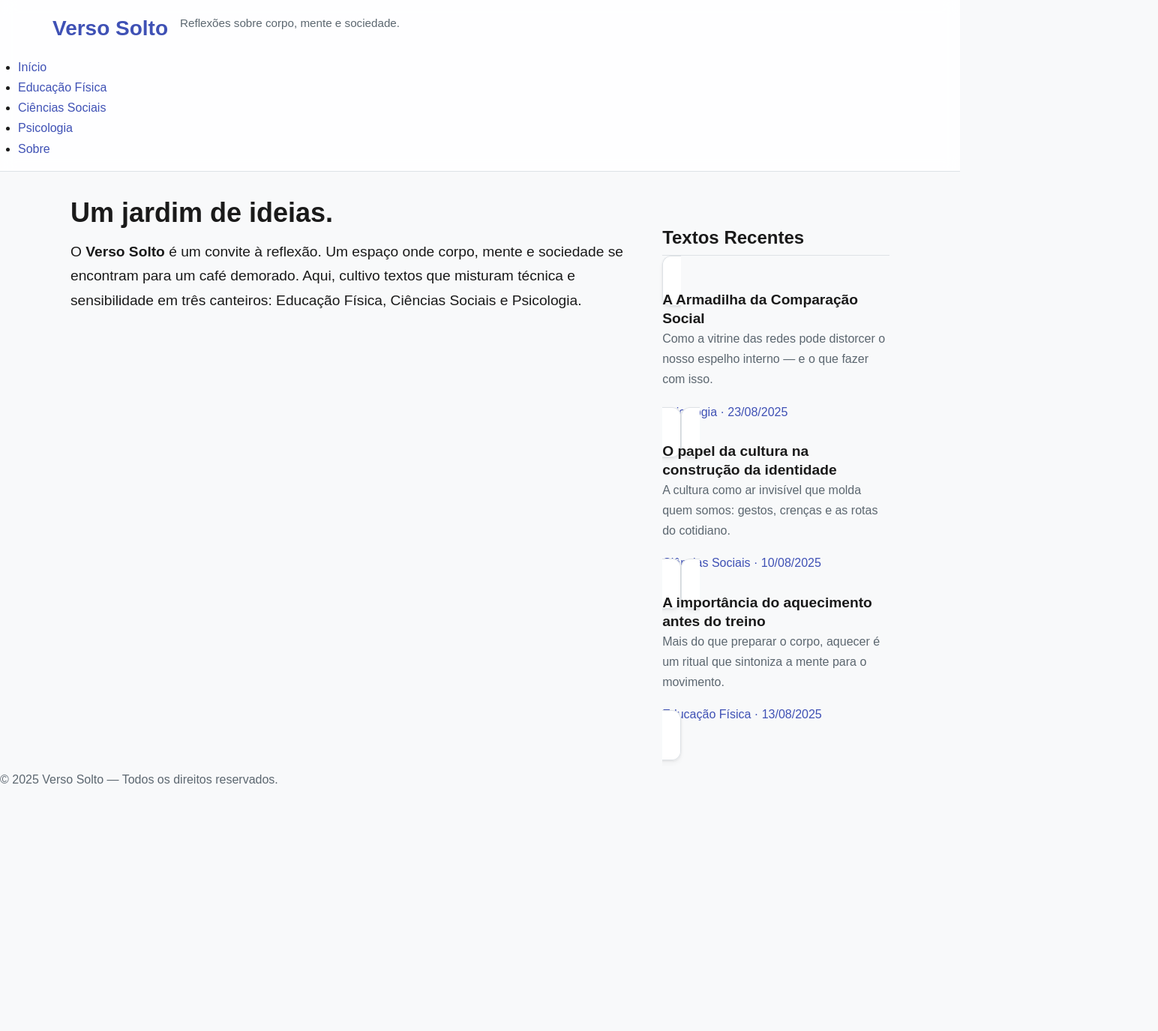
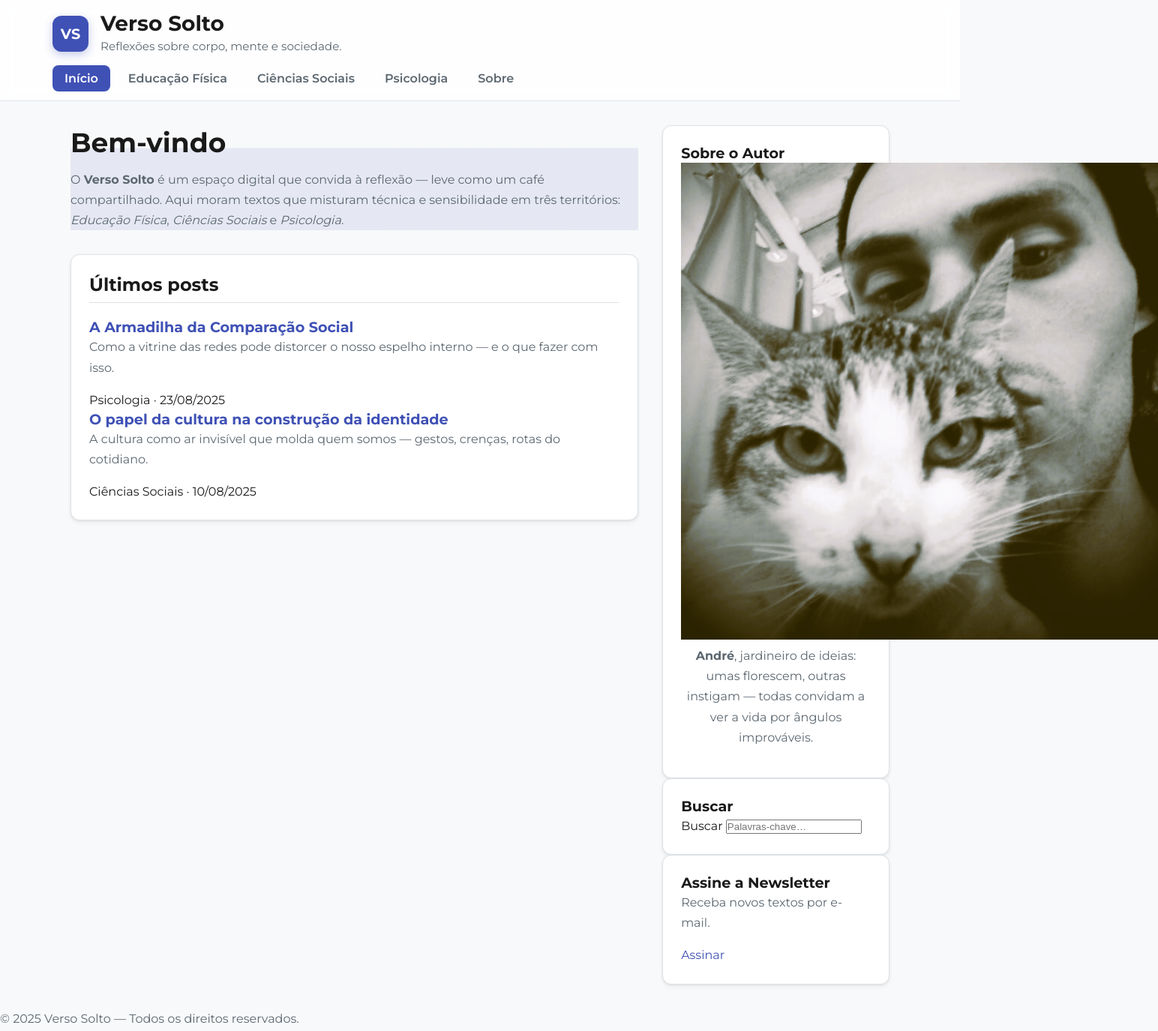
Before and after one commit to VersoSolto/VersoSolto.github.io, a plain HTML site: page index.html in a window 1280 px wide. Shown: the whole page at 75% size, 1544 px wide, since content can reach past the window. Before the commit the page ends 1069 px from the top, so only its background shows below. Drawn offline with Linux system fonts and the light colour scheme.

Commit message:
Update index.html

```diff
--- a/index.html
+++ b/index.html
@@ -4,22 +4,23 @@
   <meta charset="UTF-8" />
   <meta name="viewport" content="width=device-width, initial-scale=1" />
   <title>Verso Solto | Reflexões sobre corpo, mente e sociedade</title>
-  <meta name="description" content="Um jardim de ideias sobre Educação Física, Ciências Sociais e Psicologia." />
+  <meta name="description" content="Verso Solto — textos sobre Educação Física, Ciências Sociais e Psicologia. Um espaço leve, poético e acolhedor." />
   <link rel="stylesheet" href="style.css" />
   <link rel="preconnect" href="https://fonts.googleapis.com">
   <link rel="preconnect" href="https://fonts.gstatic.com" crossorigin>
-  <link href="https://fonts.googleapis.com/css2?family=Inter:wght@400;500;700&family=Lora:wght@400;700&display=swap" rel="stylesheet">
+  <link href="https://fonts.googleapis.com/css2?family=Montserrat:wght@400;500;600;700&display=swap" rel="stylesheet">
 </head>
 <body>
-
-  <header class="site-header">
-    <div class="header-content">
+  <header>
     <div class="brand">
-        <a href="index.html" class="site-title">Verso Solto</a>
-        <p class="tagline">Reflexões sobre corpo, mente e sociedade.</p>
+      <div class="logo" aria-hidden="true">VS</div>
+      <div>
+        <div class="site-title">Verso Solto</div>
+        <div class="tagline">Reflexões sobre corpo, mente e sociedade.</div>
       </div>
-      <nav class="main-nav" aria-label="Navegação principal">
-        <ul>
+    </div>
+    <nav aria-label="Navegação principal">
+      <ul class="nav">
         <li><a href="index.html" class="active">Início</a></li>
         <li><a href="educacao-fisica.html">Educação Física</a></li>
         <li><a href="ciencias-sociais.html">Ciências Sociais</a></li>
@@ -27,41 +28,57 @@
         <li><a href="sobre.html">Sobre</a></li>
       </ul>
     </nav>
-    </div>
   </header>
 
-  <main class="container">
-    <section aria-label="Apresentação">
-      <h1>Um jardim de ideias.</h1>
-      <p style="font-size: 1.2rem; color: var(--primary-text);">O <strong>Verso Solto</strong> é um convite à reflexão. Um espaço onde corpo, mente e sociedade se encontram para um café demorado. Aqui, cultivo textos que misturam técnica e sensibilidade em três canteiros: Educação Física, Ciências Sociais e Psicologia.</p>
+  <div class="container">
+    <main>
+      <section class="paper" aria-label="Apresentação">
+        <h1>Bem-vindo</h1>
+        <p>O <strong>Verso Solto</strong> é um espaço digital que convida à reflexão — leve como um café compartilhado. Aqui moram textos que misturam técnica e sensibilidade em três territórios: <em>Educação Física</em>, <em>Ciências Sociais</em> e <em>Psicologia</em>.</p>
       </section>
 
-    <section aria-label="Últimos posts" style="margin-top: 40px;">
-      <h2>Textos Recentes</h2>
+      <section class="card" style="margin-top: 2rem;" aria-label="Últimos posts">
+        <h2>Últimos posts</h2>
 
-      <a href="psicologia/post1.html" class="card">
-        <h3>A Armadilha da Comparação Social</h3>
+        <article class="post">
+          <h3 class="post-title"><a href="psicologia/post1.html">A Armadilha da Comparação Social</a></h3>
           <p class="post-excerpt">Como a vitrine das redes pode distorcer o nosso espelho interno — e o que fazer com isso.</p>
           <div class="post-meta">Psicologia · 23/08/2025</div>
-      </a>
+        </article>
 
-      <a href="ciencias-sociais/post1.html" class="card">
-        <h3>O papel da cultura na construção da identidade</h3>
-        <p class="post-excerpt">A cultura como ar invisível que molda quem somos: gestos, crenças e as rotas do cotidiano.</p>
+        <article class="post">
+          <h3 class="post-title"><a href="ciencias-sociais/post1.html">O papel da cultura na construção da identidade</a></h3>
+          <p class="post-excerpt">A cultura como ar invisível que molda quem somos — gestos, crenças, rotas do cotidiano.</p>
           <div class="post-meta">Ciências Sociais · 10/08/2025</div>
-      </a>
-
-      <a href="educacao-fisica/post1.html" class="card">
-        <h3>A importância do aquecimento antes do treino</h3>
-        <p class="post-excerpt">Mais do que preparar o corpo, aquecer é um ritual que sintoniza a mente para o movimento.</p>
-        <div class="post-meta">Educação Física · 13/08/2025</div>
-      </a>
+        </article>
       </section>
     </main>
 
-  <footer class="site-footer">
+    <aside class="sidebar">
+      <div class="card">
+        <h3>Sobre o Autor</h3>
+        <img src="images/Foto Post.png" alt="Foto de André" class="perfil-img" />
+        <p style="text-align: center;"><strong>André</strong>, jardineiro de ideias: umas florescem, outras instigam — todas convidam a ver a vida por ângulos improváveis.</p>
+      </div>
+
+      <div class="card">
+        <h3>Buscar</h3>
+        <form action="busca.html" method="get" role="search">
+          <label for="q" class="visually-hidden">Buscar</label>
+          <input id="q" name="q" class="search" placeholder="Palavras-chave…" />
+        </form>
+      </div>
+
+      <div class="card">
+        <h3>Assine a Newsletter</h3>
+        <p class="muted" style="margin-bottom: 1rem;">Receba novos textos por e-mail.</p>
+        <a class="btn" href="assinatura.html">Assinar</a>
+      </div>
+    </aside>
+  </div>
+
+  <footer>
     <p>© 2025 Verso Solto — Todos os direitos reservados.</p>
   </footer>
-
 </body>
 </html>
```
Lines whose indentation alone changed are shown as unchanged.
